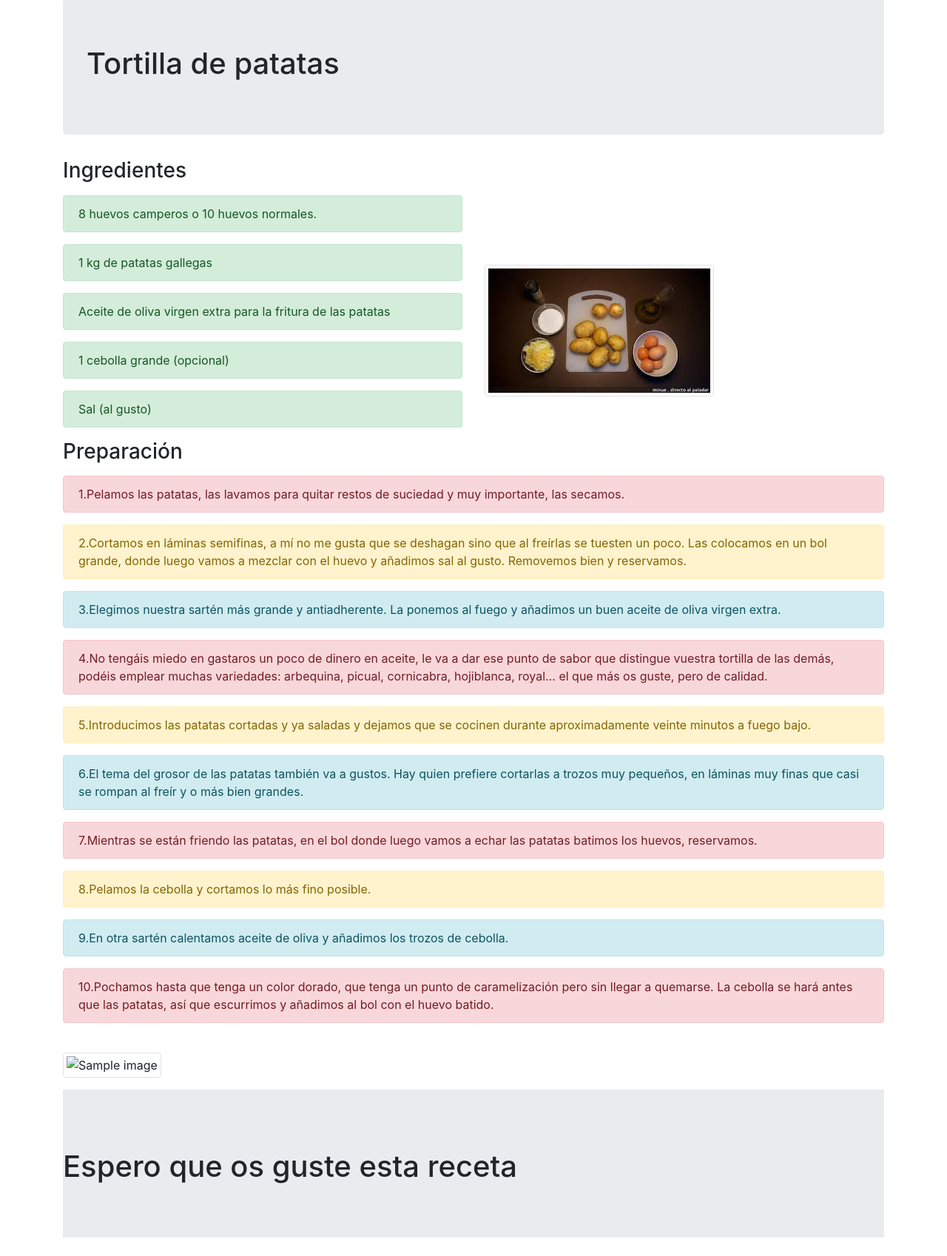
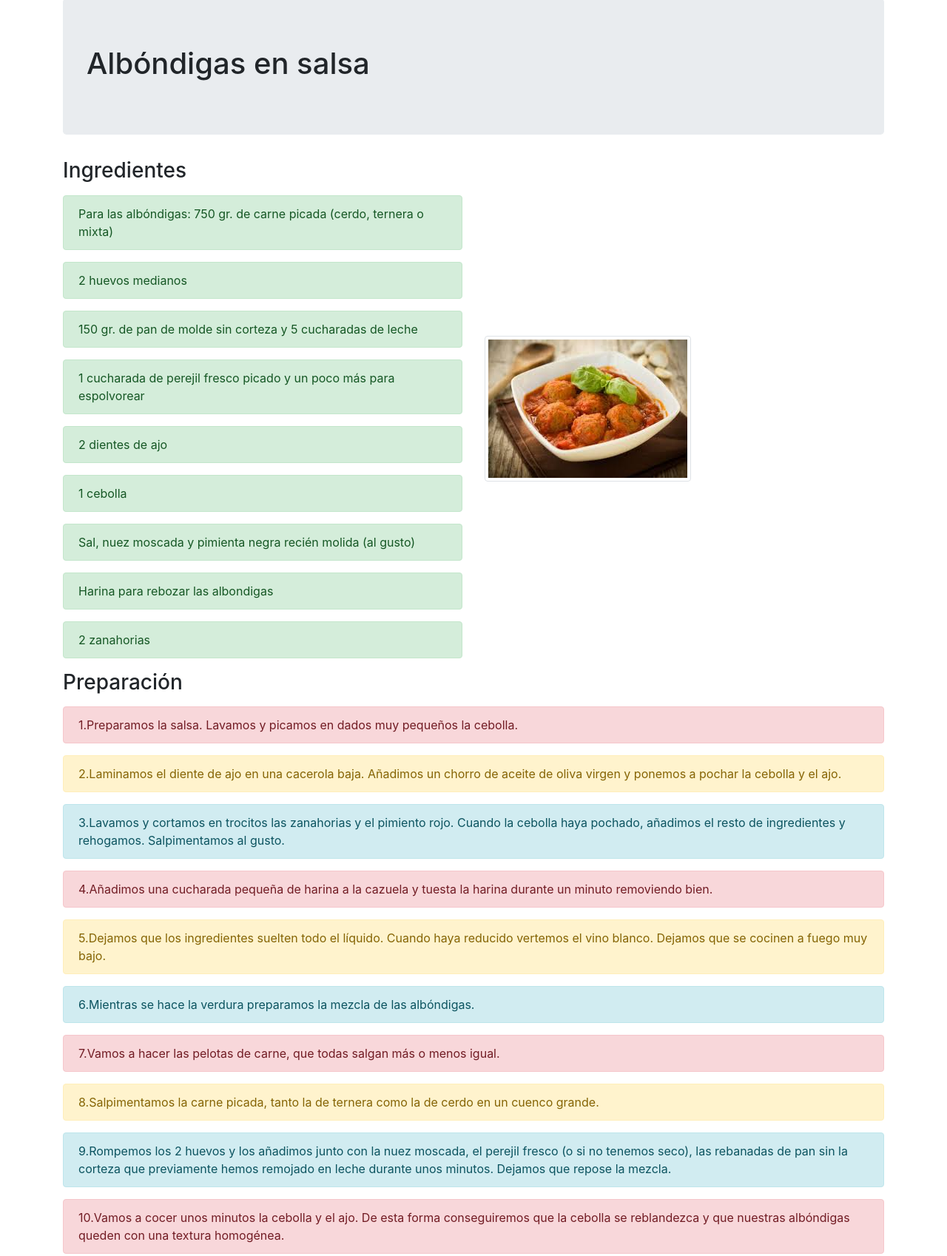
Before and after one commit to 121314RibenSB/121314ribensb.github.io, a plain HTML site: page bootstrap-master/Receta3.html in a window 1280 px wide. Shown: the part 2-1700 px from the top of the page at 74% size. Drawn offline with nearby package versions, Linux system fonts and the light colour scheme.

Commit message:
Add files via upload

```diff
--- a/bootstrap-master/Receta3.html
+++ b/bootstrap-master/Receta3.html
@@ -15,18 +15,23 @@
 <body>
   <div class="container">
     <div class="jumbotron">
-      <h1>Tortilla de patatas</h1>
+      <h1>Albóndigas en salsa</h1>
 
     </div>
     <!-- Columnas -->
     <div class="row">
       <div class="col-sm-6">
         <h3>Ingredientes</h3>
-        <p><div class="alert alert-success" role="alert">8 huevos camperos o 10 huevos normales.</div></p>
-        <p><div class="alert alert-success" role="alert">1 kg de patatas gallegas</div></p>
-        <p><div class="alert alert-success" role="alert">Aceite de oliva virgen extra para la fritura de las patatas</div></p>
-        <p><div class="alert alert-success" role="alert">1 cebolla grande (opcional)</div></p>
-        <p><div class="alert alert-success" role="alert">Sal (al gusto)</div></p>
+        <p><div class="alert alert-success" role="alert">Para las albóndigas: 750 gr. de carne picada (cerdo, ternera o mixta)
+</div></p>
+        <p><div class="alert alert-success" role="alert">2 huevos medianos</div></p>
+        <p><div class="alert alert-success" role="alert">150 gr. de pan de molde sin corteza y 5 cucharadas de leche</div></p>
+        <p><div class="alert alert-success" role="alert">1 cucharada de perejil fresco picado y un poco más para espolvorear</div></p>
+        <p><div class="alert alert-success" role="alert">2 dientes de ajo </div></p>
+        <p><div class="alert alert-success" role="alert">1 cebolla</div></p>
+        <p><div class="alert alert-success" role="alert">Sal, nuez moscada y pimienta negra recién molida (al gusto)</div></p>
+        <p><div class="alert alert-success" role="alert">Harina para rebozar las albondigas</div></p>
+        <p><div class="alert alert-success" role="alert">2 zanahorias</div></p>
       </div>
 
         <div class="col-sm-6">
@@ -36,7 +41,11 @@
         <br>
         <br>
         <br>
-        <img src="imaxes/ingredientes.jpeg" class="img-thumbnail" alt="Sample image">
+        <br>
+        <br>
+        <br>
+        <br>
+        <img src="imaxes/a1.jpeg" class="img-thumbnail" alt="Sample image">
 
       </div>
 
@@ -46,22 +55,22 @@
       <div class="col-sm-12">
         <h3>Preparación</h3>
 
-        <p><div class="alert alert-danger" role="alert">1.Pelamos las patatas, las lavamos para quitar restos de suciedad y muy importante, las secamos.</div></p>
-        <p><div class="alert alert-warning" role="alert">2.Cortamos en láminas semifinas, a mí no me gusta que se deshagan sino que al freírlas se tuesten un poco. Las colocamos en un bol grande, donde luego vamos a mezclar con el huevo y añadimos sal al gusto. Removemos bien y reservamos.</div></p>
-        <p><div class="alert alert-info" role="alert">3.Elegimos nuestra sartén más grande y antiadherente. La ponemos al fuego y añadimos un buen aceite de oliva virgen extra.</div></p>
-        <p><div class="alert alert-danger" role="alert">4.No tengáis miedo en gastaros un poco de dinero en aceite, le va a dar ese punto de sabor que distingue vuestra tortilla de las demás, podéis emplear muchas variedades: arbequina, picual, cornicabra, hojiblanca, royal… el que más os guste, pero de calidad.</div></p>
-        <p><div class="alert alert-warning" role="alert">5.Introducimos las patatas cortadas y ya saladas y dejamos que se cocinen durante aproximadamente veinte minutos a fuego bajo.</div></p>
-        <p><div class="alert alert-info" role="alert">6.El tema del grosor de las patatas también va a gustos. Hay quien prefiere cortarlas a trozos muy pequeños, en láminas muy finas que casi se rompan al freír y o más bien grandes.</div></p>
-        <p><div class="alert alert-danger" role="alert">7.Mientras se están friendo las patatas, en el bol donde luego vamos a echar las patatas batimos los huevos, reservamos.</div></p>
-        <p><div class="alert alert-warning" role="alert">8.Pelamos la cebolla y cortamos lo más fino posible.</div></p>
-        <p><div class="alert alert-info" role="alert">9.En otra sartén calentamos aceite de oliva y añadimos los trozos de cebolla.</div></p>
-        <p><div class="alert alert-danger" role="alert">10.Pochamos hasta que tenga un color dorado, que tenga un punto de caramelización pero sin llegar a quemarse. La cebolla se hará antes que las patatas, así que escurrimos y añadimos al bol con el huevo batido.</div></p>
+        <p><div class="alert alert-danger" role="alert">1.Preparamos la salsa. Lavamos y picamos en dados muy pequeños la cebolla.</div></p>
+        <p><div class="alert alert-warning" role="alert">2.Laminamos el diente de ajo en una cacerola baja. Añadimos un chorro de aceite de oliva virgen y ponemos a pochar la cebolla y el ajo.</div></p>
+        <p><div class="alert alert-info" role="alert">3.Lavamos y cortamos en trocitos las zanahorias y el pimiento rojo. Cuando la cebolla haya pochado, añadimos el resto de ingredientes y rehogamos. Salpimentamos al gusto.</div></p>
+        <p><div class="alert alert-danger" role="alert">4.Añadimos una cucharada pequeña de harina a la cazuela y tuesta la harina durante un minuto removiendo bien.</div></p>
+        <p><div class="alert alert-warning" role="alert">5.Dejamos que los ingredientes suelten todo el líquido. Cuando haya reducido vertemos el vino blanco. Dejamos que se cocinen a fuego muy bajo.</div></p>
+        <p><div class="alert alert-info" role="alert">6.Mientras se hace la verdura preparamos la mezcla de las albóndigas.</div></p>
+        <p><div class="alert alert-danger" role="alert">7.Vamos a hacer las pelotas de carne, que todas salgan más o menos igual.</div></p>
+        <p><div class="alert alert-warning" role="alert">8.Salpimentamos la carne picada, tanto la de ternera como la de cerdo en un cuenco grande.</div></p>
+        <p><div class="alert alert-info" role="alert">9.Rompemos los 2 huevos y los añadimos junto con la nuez moscada, el perejil fresco (o si no tenemos seco), las rebanadas de pan sin la corteza que previamente hemos remojado en leche durante unos minutos. Dejamos que repose la mezcla.</div></p>
+        <p><div class="alert alert-danger" role="alert">10.Vamos a cocer unos minutos la cebolla y el ajo. De esta forma conseguiremos que la cebolla se reblandezca y que nuestras albóndigas queden con una textura homogénea.</div></p>
 
 
 
 
 <br>
-<img src="imaxes/tortilla.jpeg" class="img-thumbnail" alt="Sample image">
+<img src="imaxes/albondigas.jpg" class="img-thumbnail" alt="Sample image">
 
 
 
```
Also changed, not shown: bootstrap-master/imaxes/a1.jpeg (added), bootstrap-master/imaxes/albondigas.jpg (added).
